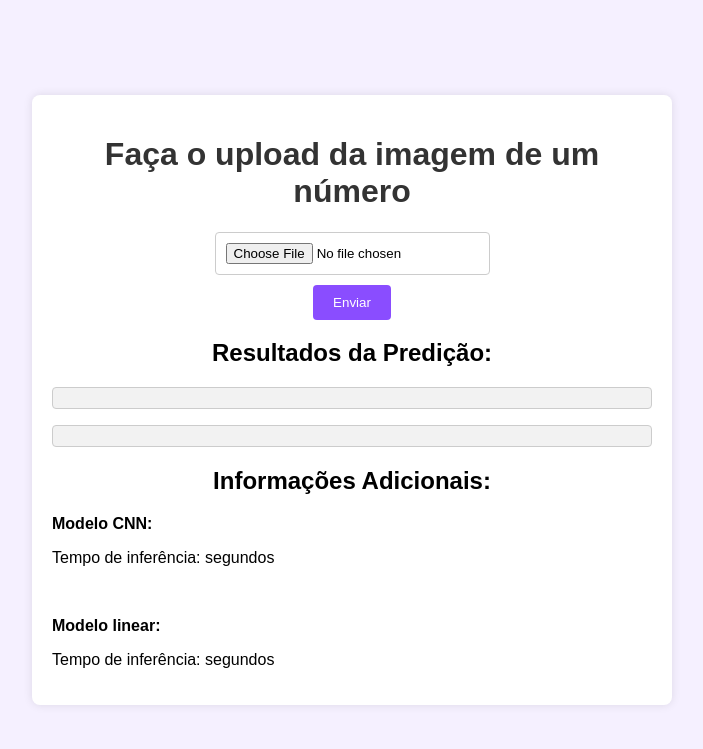
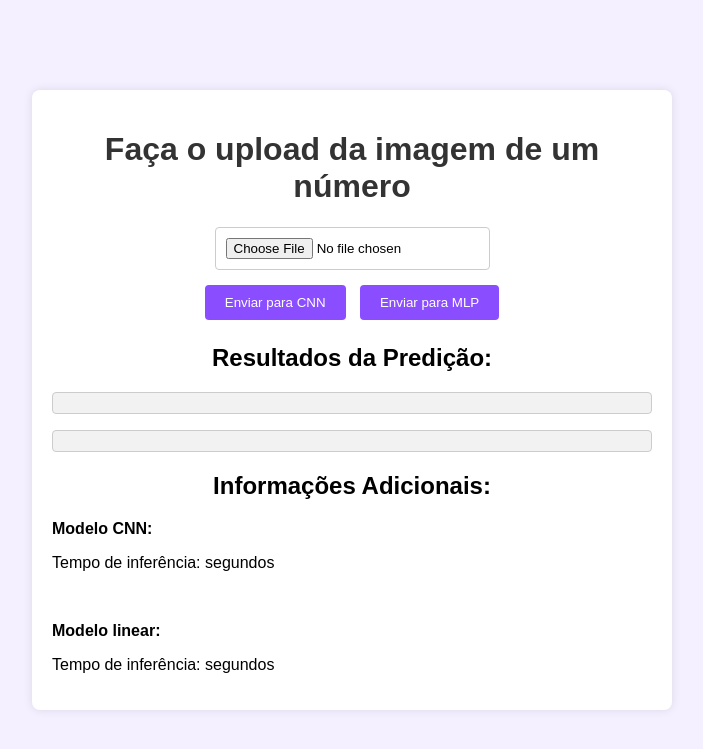
Before and after one commit to rafaelarojas/mnist, a Flask app: page / in a window 1280 px wide. Shown: the top 749 px of the page, without its empty margins (288-991 px from the left). Run offline with Flask 3, Linux system fonts and the light colour scheme.

Commit message:
fix routes

```diff
--- a/src/app.py
+++ b/src/app.py
@@ -19,8 +19,8 @@ model_mlp = load_model(mlp_weights_path)
 def index():
     return render_template('index.html')
 
-@app.route('/predict', methods=['POST'])
-def predict():
+@app.route('/predict_cnn', methods=['POST'])
+def predict_cnn():
     file = request.files['file']
     if not file:
         return jsonify({'error': 'Nenhuma imagem enviada'}), 400
@@ -38,6 +38,27 @@ def predict():
         inference_time_cnn = end_time_cnn - start_time_cnn
         digit_cnn = np.argmax(prediction_cnn)
 
+        return jsonify({
+            'digit_cnn': int(digit_cnn),
+            'inference_time_cnn': inference_time_cnn
+        })
+
+    except Exception as e:
+        return jsonify({'error': str(e)}), 500
+
+@app.route('/predict_mlp', methods=['POST'])
+def predict_mlp():
+    file = request.files['file']
+    if not file:
+        return jsonify({'error': 'Nenhuma imagem enviada'}), 400
+
+    try:
+        image_stream = io.BytesIO(file.read())
+
+        img = load_img(image_stream, target_size=(28, 28), color_mode='grayscale')
+        img_array = img_to_array(img) / 255.0
+        img_array = np.expand_dims(img_array, axis=0)
+
         start_time_mlp = time.time()
         prediction_mlp = model_mlp.predict(img_array)
         end_time_mlp = time.time()
@@ -45,9 +66,7 @@ def predict():
         digit_mlp = np.argmax(prediction_mlp)
 
         return jsonify({
-            'digit_cnn': int(digit_cnn),
             'digit_mlp': int(digit_mlp),
-            'inference_time_cnn': inference_time_cnn,
             'inference_time_mlp': inference_time_mlp
         })
 
--- a/src/templates/index.html
+++ b/src/templates/index.html
@@ -41,7 +41,7 @@
             background-color: #ffffff;
         }
 
-        input[type=submit] {
+        input[type=button] {
             padding: 10px 20px;
             background-color: #8a4dff;
             color: white;
@@ -49,9 +49,10 @@
             border-radius: 4px;
             cursor: pointer;
             transition: background-color 0.3s;
+            margin: 5px;
         }
 
-        input[type=submit]:hover {
+        input[type=button]:hover {
             background-color: #6a1bb3;
         }
 
@@ -77,11 +78,10 @@
 <body>
     <div class="container">
         <h1>Faça o upload da imagem de um número</h1>
-        <form id="uploadForm" action="/predict" method="POST" enctype="multipart/form-data">
-            <input type="file" name="file">
-            <br>
-            <input type="submit" value="Enviar">
-        </form>
+        <input type="file" id="fileInput">
+        <br>
+        <input type="button" value="Enviar para CNN" onclick="sendRequest('cnn')">
+        <input type="button" value="Enviar para MLP" onclick="sendRequest('mlp')">
 
         <h2>Resultados da Predição:</h2>
         <div id="resultados">
@@ -100,25 +100,31 @@
     </div>
 
     <script>
-        document.getElementById('uploadForm').onsubmit = async function(event) {
-            event.preventDefault();
+        async function sendRequest(model) {
+            const fileInput = document.getElementById('fileInput');
+            if (fileInput.files.length === 0) {
+                alert('Por favor, selecione um arquivo');
+                return;
+            }
 
             const formData = new FormData();
-            formData.append('file', document.querySelector('input[type=file]').files[0]);
+            formData.append('file', fileInput.files[0]);
 
-            const response = await fetch('/predict', {
+            const response = await fetch(`/predict_${model}`, {
                 method: 'POST',
                 body: formData
             });
 
             const data = await response.json();
 
-            document.getElementById('resultado_cnn').textContent = `Predição do modelo CNN: ${data.digit_cnn}`;
-            document.getElementById('resultado_mlp').textContent = `Predição do modelo linear: ${data.digit_mlp}`;
-
-            document.getElementById('inference_time_cnn').textContent = data.inference_time_cnn.toFixed(5);
-            document.getElementById('inference_time_mlp').textContent = data.inference_time_mlp.toFixed(5);
-        };
+            if (model === 'cnn') {
+                document.getElementById('resultado_cnn').textContent = `Predição do modelo CNN: ${data.digit_cnn}`;
+                document.getElementById('inference_time_cnn').textContent = data.inference_time_cnn.toFixed(5);
+            } else {
+                document.getElementById('resultado_mlp').textContent = `Predição do modelo linear: ${data.digit_mlp}`;
+                document.getElementById('inference_time_mlp').textContent = data.inference_time_mlp.toFixed(5);
+            }
+        }
     </script>
 </body>
 </html>
```
Also changed, not shown: README.md.
